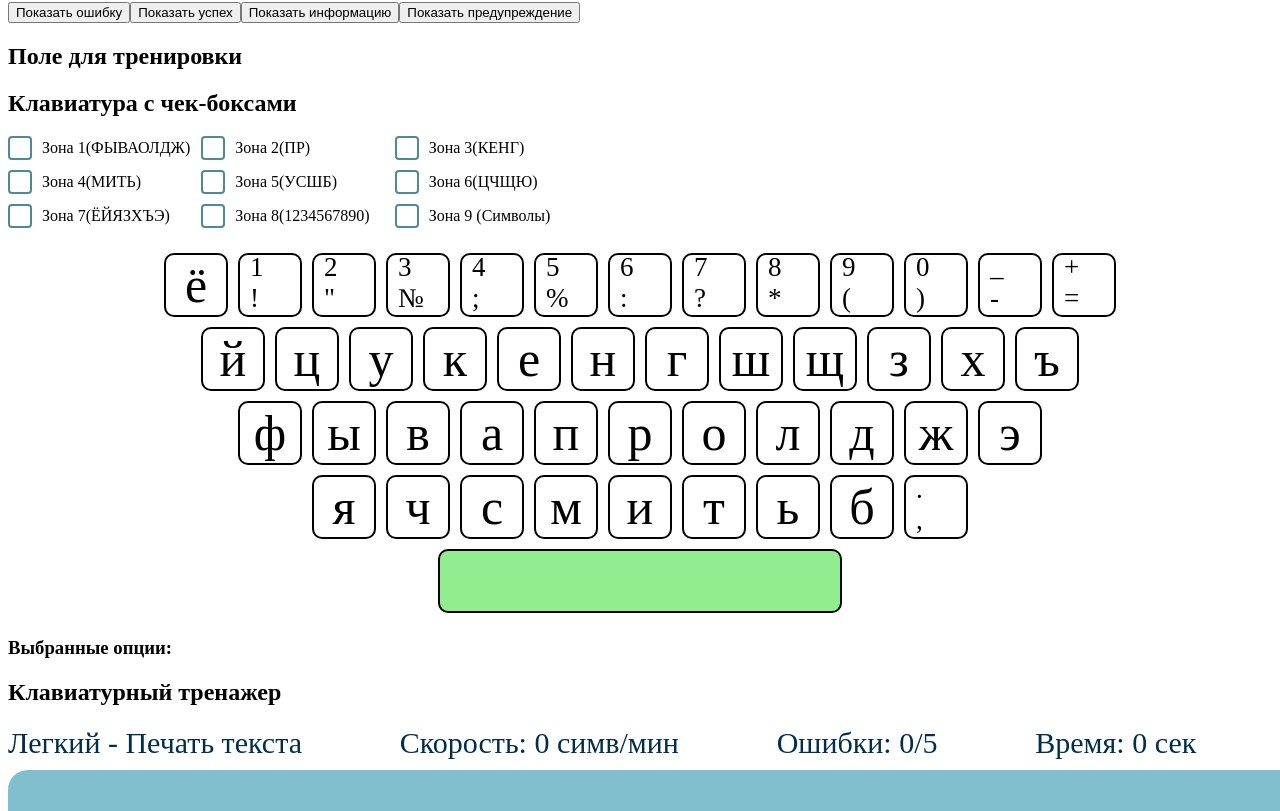
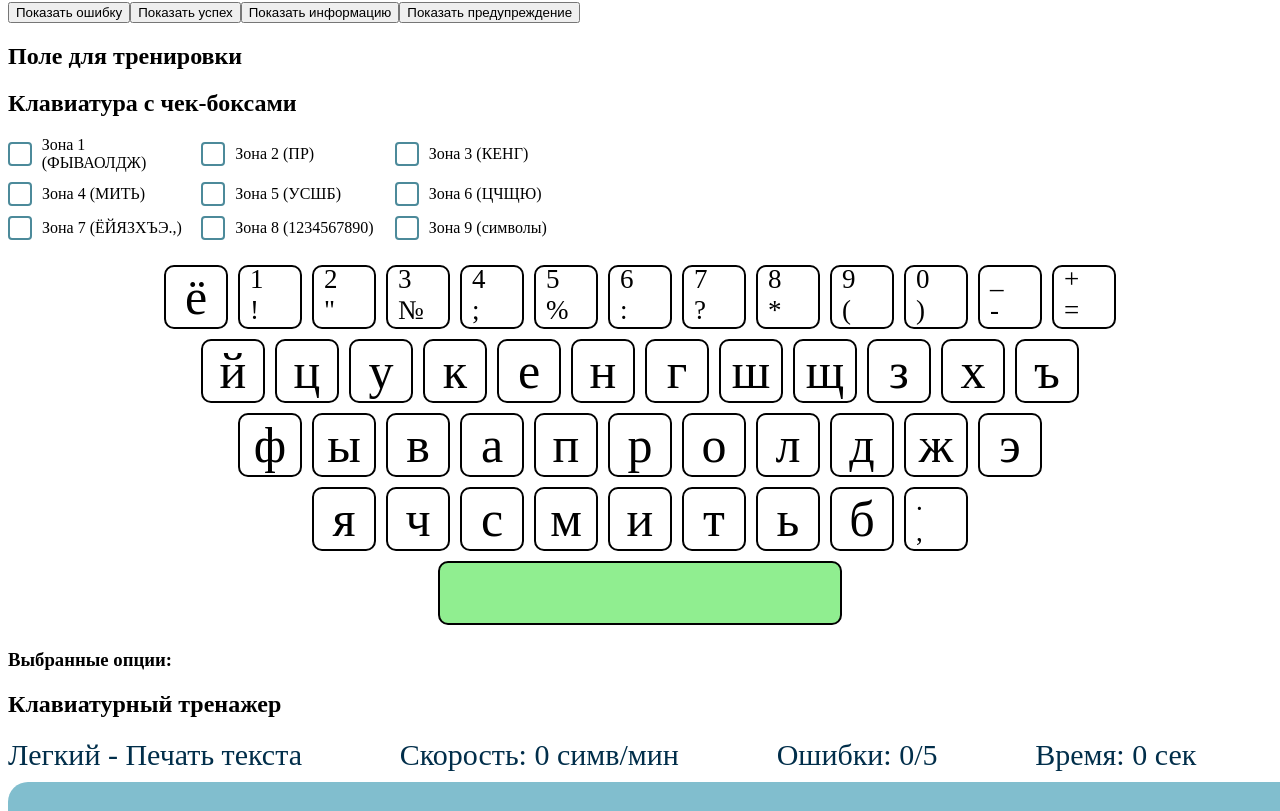
Before and after one commit to golosoman/GigaType, a Vue app in the folder frontend/: page / in a window 1280 px wide. Shown: the part 3829-4640 px from the top of the page. Built offline with nearby package versions, Linux system fonts and the light colour scheme; the HTML template or start-up script is replaced by a standard one.

Commit message:
add new pages, edit EditLevelWindow

```diff
--- a/frontend/src/component/Trainer/editor/KeyboardWithCheckbox.vue
+++ b/frontend/src/component/Trainer/editor/KeyboardWithCheckbox.vue
@@ -1,7 +1,7 @@
 <template>
     <div>
         <BaseCheckboxGroup :options="checkOptions" :columns="3" customStyle="width: 570px"
-            @update:selectedValues="handleSelectedValues" />
+            @update:selectedValues="handleSelectedValues" :values-selected="selectedOptions" />
         <KeybordForZones :selectedZones="selectedOptions" custom-style="margin-top: 20px" />
     </div>
 </template>
@@ -17,22 +17,30 @@ export default defineComponent({
         BaseCheckboxGroup,
         KeybordForZones,
     },
+    props: {
+        keyboardZones: {
+            type: Array<string>,
+            required: false,
+            default: []
+        },
+    },
     setup(props, { emit }) {
-        const selectedOptions = ref<string[]>([]);
+        const selectedOptions = ref<string[]>(props.keyboardZones);
         const checkOptions = [
-            'Зона 1(ФЫВАОЛДЖ)',
-            'Зона 2(ПР)',
-            'Зона 3(КЕНГ)',
-            'Зона 4(МИТЬ)',
-            'Зона 5(УСШБ)',
-            'Зона 6(ЦЧЩЮ)',
-            'Зона 7(ЁЙЯЗХЪЭ)',
-            'Зона 8(1234567890)',
-            'Зона 9 (Символы)'
+            'Зона 1 (ФЫВАОЛДЖ)',
+            'Зона 2 (ПР)',
+            'Зона 3 (КЕНГ)',
+            'Зона 4 (МИТЬ)',
+            'Зона 5 (УСШБ)',
+            'Зона 6 (ЦЧЩЮ)',
+            'Зона 7 (ЁЙЯЗХЪЭ.,)',
+            'Зона 8 (1234567890)',
+            'Зона 9 (символы)'
         ];
 
         const handleSelectedValues = (values: string[]) => {
             selectedOptions.value = values;
+            console.log(`Появились изменения ${values}`)
             emit('update:selectedValues', selectedOptions.value);
         };
 
--- a/frontend/src/component/Trainer/keyboard/KeybordForZones.vue
+++ b/frontend/src/component/Trainer/keyboard/KeybordForZones.vue
@@ -40,29 +40,29 @@ export default defineComponent({
         ]);
 
         const zoneMapping: Record<string, string[]> = {
-            'Зона 1(ФЫВАОЛДЖ)': ['ф', 'ы', 'в', 'а', 'о', 'л', 'д', 'ж'],
-            'Зона 2(ПР)': ['п', 'р'],
-            'Зона 3(КЕНГ)': ['к', 'е', 'н', 'г'],
-            'Зона 4(МИТЬ)': ['м', 'и', 'т', 'ь'],
-            'Зона 5(УСШБ)': ['у', 'с', 'ш', 'б'],
-            'Зона 6(ЦЧЩЮ)': ['ц', 'ч', 'щ', 'ю'],
-            'Зона 7(ЁЙЯЗХЪЭ)': ['ё', 'й', 'я', 'з', 'х', 'ъ', 'э', '.', ','],
-            'Зона 8(1234567890)': ['1', '2', '3', '4', '5', '6', '7', '8', '9', '0'],
-            'Зона 9 (Символы)': ['!', '"', '№', ';', '%', ':', '?', '*', '(', ')', '_', '-', '+', '='],
+            'Зона 1 (ФЫВАОЛДЖ)': ['ф', 'ы', 'в', 'а', 'о', 'л', 'д', 'ж'],
+            'Зона 2 (ПР)': ['п', 'р'],
+            'Зона 3 (КЕНГ)': ['к', 'е', 'н', 'г'],
+            'Зона 4 (МИТЬ)': ['м', 'и', 'т', 'ь'],
+            'Зона 5 (УСШБ)': ['у', 'с', 'ш', 'б'],
+            'Зона 6 (ЦЧЩЮ)': ['ц', 'ч', 'щ', 'ю'],
+            'Зона 7 (ЁЙЯЗХЪЭ.,)': ['ё', 'й', 'я', 'з', 'х', 'ъ', 'э', '.', ','],
+            'Зона 8 (1234567890)': ['1', '2', '3', '4', '5', '6', '7', '8', '9', '0'],
+            'Зона 9 (символы)': ['!', '"', '№', ';', '%', ':', '?', '*', '(', ')', '_', '-', '+', '='],
             'Зона Пробела': [' '],
         };
 
         // Маппинг зон на цвета
         const zoneColors: Record<string, string> = {
-            'Зона 1(ФЫВАОЛДЖ)': '#FFCCCB',
-            'Зона 2(ПР)': '#FFD700',
-            'Зона 3(КЕНГ)': '#ADFF2F',
-            'Зона 4(МИТЬ)': '#00FA9A',
-            'Зона 5(УСШБ)': '#00BFFF',
-            'Зона 6(ЦЧЩЮ)': '#FF69B4',
-            'Зона 7(ЁЙЯЗХЪЭ)': '#BA55D3',
-            'Зона 8(1234567890)': '#6495ED',
-            'Зона 9 (Символы)': '#E24548',
+            'Зона 1 (ФЫВАОЛДЖ)': '#FFCCCB',
+            'Зона 2 (ПР)': '#FFD700',
+            'Зона 3 (КЕНГ)': '#ADFF2F',
+            'Зона 4 (МИТЬ)': '#00FA9A',
+            'Зона 5 (УСШБ)': '#00BFFF',
+            'Зона 6 (ЦЧЩЮ)': '#FF69B4',
+            'Зона 7 (ЁЙЯЗХЪЭ.,)': '#BA55D3',
+            'Зона 8 (1234567890)': '#6495ED',
+            'Зона 9 (символы)': '#E24548',
             'Зона Пробела': '#90EE90'
         };
 
--- a/frontend/src/component/Trainer/modalWindow/CreateLevelWindow.vue
+++ b/frontend/src/component/Trainer/modalWindow/EditLevelWindow.vue
@@ -4,23 +4,24 @@
             <div>
                 Создание уровня сложности
             </div>
-            <KeyboardWithCheckbox></KeyboardWithCheckbox>
+            <KeyboardWithCheckbox :keyboardZones="zoneKeyboard" />
             <BaseInputWithLabel label="Минимальное количество символов"
-                inputPlaceholder="Введите минимальное количество символов:" :modelValue="min_count_char"
+                inputPlaceholder="Введите минимальное количество символов:" :modelValue="minCountChar"
                 @update:modelValue="changeMinCountChar"
                 customStyleForInput="width: 732px; height: 57px; font-size: 32px; background-color: #B7BBBC;"
                 customStyleForLabel="font-size: 32px;" />
             <BaseInputWithLabel label="Максимальное количество символов"
-                inputPlaceholder="Введите максимальное количество символов:" :modelValue="max_count_char"
+                inputPlaceholder="Введите максимальное количество символов:" :modelValue="maxCountChar"
                 @update:modelValue="changeMaxCountChar"
                 customStyleForInput="width: 732px; height: 57px; font-size: 32px; background-color: #B7BBBC;"
                 customStyleForLabel="font-size: 32px;" />
             <BaseInputWithLabel label="Время нажатия на клавишу" inputPlaceholder="Введите время нажатия на клавишу:"
-                :modelValue="time_press_key" @update:modelValue="changeTimePressKey"
+                :modelValue="timePressKey" @update:modelValue="changeTimePressKey"
                 customStyleForInput="width: 732px; height: 57px; font-size: 32px; background-color: #B7BBBC;"
                 customStyleForLabel="font-size: 32px;" />
             <BaseButton
-                customStyle="width: 171px; height: 57px; border-radius: 15px; margin-top: 41px; font-size: 32px; color: #012E4A;">
+                customStyle="width: 171px; height: 57px; border-radius: 15px; margin-top: 41px; font-size: 32px; color: #012E4A;"
+                @click="saveChanges">
                 Сохранить
             </BaseButton>
             <ButtonWithImage class="close-button" @click="closeModal" :imageSrc="CloseUrl"
@@ -34,7 +35,8 @@
 import { defineComponent, ref } from 'vue';
 import { KeyboardWithCheckbox } from '../editor';
 import { BaseInputWithLabel, BaseButton, ButtonWithImage } from '@/component/UI';
-import CloseUrl from '@/assets/Close.png'
+import CloseUrl from '@/assets/Close.png';
+
 export default defineComponent({
     name: 'CreateLevelWindow',
     components: {
@@ -48,36 +50,65 @@ export default defineComponent({
             type: Boolean,
             required: true,
         },
+        keyboardZones: {
+            type: Array as () => string[],
+            required: true,
+        },
+        minCount: {
+            type: Number,
+            required: true,
+        },
+        maxCount: {
+            type: Number,
+            required: true,
+        },
+        timePressKey: {
+            type: Number,
+            required: true,
+        }
     },
     setup(props, { emit }) {
-        const min_count_char = ref('')
-        const changeMinCountChar = () => {
+        const minCountChar = ref(props.minCount);
+        const maxCountChar = ref(props.maxCount);
+        const timePressKey = ref(props.timePressKey);
+        const zoneKeyboard = ref(props.keyboardZones);
+        const changeMinCountChar = (value: number) => {
+            minCountChar.value = value;
+        };
 
-        }
+        const changeMaxCountChar = (value: number) => {
+            maxCountChar.value = value;
+        };
 
-        const max_count_char = ref('')
-        const changeMaxCountChar = () => {
-
-        }
-
-        const time_press_key = ref('')
-        const changeTimePressKey = () => {
-
-        }
+        const changeTimePressKey = (value: number) => {
+            timePressKey.value = value;
+        };
 
         const closeModal = () => {
             emit('update:isVisible', false);
         };
 
+        const saveChanges = () => {
+            // Здесь вы можете обработать сохранение изменений
+            console.log('Сохраненные значения:', {
+                minCount: minCountChar.value,
+                maxCount: maxCountChar.value,
+                timePressKey: timePressKey.value,
+            });
+            closeModal();
+        };
+
         return {
-            min_count_char,
-            max_count_char,
-            time_press_key,
+            minCountChar,
+            maxCountChar,
+            timePressKey,
             CloseUrl,
+            zoneKeyboard,
+            changeMinCountChar,
+            changeMaxCountChar,
             changeTimePressKey,
-            changeMaxCountChar,
-            changeMinCountChar,
             closeModal,
+            saveChanges,
         };
     },
 });
@@ -102,7 +133,7 @@ export default defineComponent({
     padding: 20px;
     border-radius: 5px;
     position: relative;
-    max-width: 90%;
+    max-width: 70%;
     width: 100%;
 }
 
--- a/frontend/src/component/UI/checkbox/BaseCheckboxGroup.vue
+++ b/frontend/src/component/UI/checkbox/BaseCheckboxGroup.vue
@@ -20,6 +20,11 @@ export default defineComponent({
             type: Array as () => string[],
             required: true,
         },
+        valuesSelected: {
+            type: Array as () => string[],
+            required: false,
+            default: []
+        },
         columns: {
             type: Number,
             default: 2,
@@ -36,7 +41,7 @@ export default defineComponent({
         },
     },
     setup(props, { emit }) {
-        const selectedValues = ref<string[]>([]);
+        const selectedValues = ref<string[]>(props.valuesSelected);
 
         const updateCheckboxValue = (option: string, checked: boolean) => {
             if (checked) {
--- a/frontend/src/views/HomeView.vue
+++ b/frontend/src/views/HomeView.vue
@@ -19,6 +19,7 @@ import UserUrl from '@/assets/User.png'
 import CloseUrl from '@/assets/Close.png'
 import { ref } from 'vue';
 import { BaseButton, BaseInput, BaseInputWithLabel, BaseDropdown, BaseCheckbox, BaseCheckboxGroup, Toast, BaseLink, ImageLink, BaseImage, BaseTable, ButtonWithImage } from '@/component/UI'
+import EditLevelWindow from '@/component/trainer/modalWindow/EditLevelWindow.vue';
 
 const imgUrl = ref(ImageUrl);
 let a = ref("1"); // Просто для теста базовых input
@@ -123,6 +124,28 @@ const showModal = () => {
 const closeModal = () => {
   isModalVisible.value = false;
 };
+
+
+
+const isModalVisible2 = ref(false);
+
+// Пример массива зон клавиатуры
+const keyboardZones = [
+  'Зона 1 (ФЫВАОЛДЖ)',
+  'Зона 3 (КЕНГ)',
+  'Зона 4 (МИТЬ)',
+  'Зона 7 (ЁЙЯЗХЪЭ.,)',
+];
+
+// Пример минимального и максимального количества символов
+const minCount = ref(30);
+const maxCount = ref(80);
+const pressTime = ref(1.5)
+
+const openModal = () => {
+  isModalVisible2.value = true;
+};
+
 </script>
 
 <template>
@@ -280,7 +303,7 @@ const closeModal = () => {
       </div>
     </div>
     <div>
-      <h2>Модальное окно создания упражнений</h2>
+      <h2>Модальное окно создания уровней сложности</h2>
       <div>
         <button @click="showModal">Открыть модальное окно</button>
         <CreateLevelWindow :isVisible="isModalVisible" @update:isVisible="isModalVisible = $event">
@@ -289,6 +312,12 @@ const closeModal = () => {
           <button @click="closeModal">Закрыть</button>
         </CreateLevelWindow>
       </div>
+    </div>
+    <div>
+      <h2>Модальное окно изменения уровней сложности</h2>
+      <button @click="openModal">Создать уровень сложности</button>
+      <EditLevelWindow :isVisible="isModalVisible2" :keyboardZones="keyboardZones" :minCount="minCount"
+        :timePressKey="pressTime" :maxCount="maxCount" @update:isVisible="isModalVisible2 = $event" />
     </div>
     <div>
       <h2>Клавиатура</h2>
```
Also changed, not shown: frontend/src/component/Trainer/modalWindow/CreateExerciseWindow.vue (added), frontend/src/component/Trainer/modalWindow/EditExerciseWindow.vue (added).
